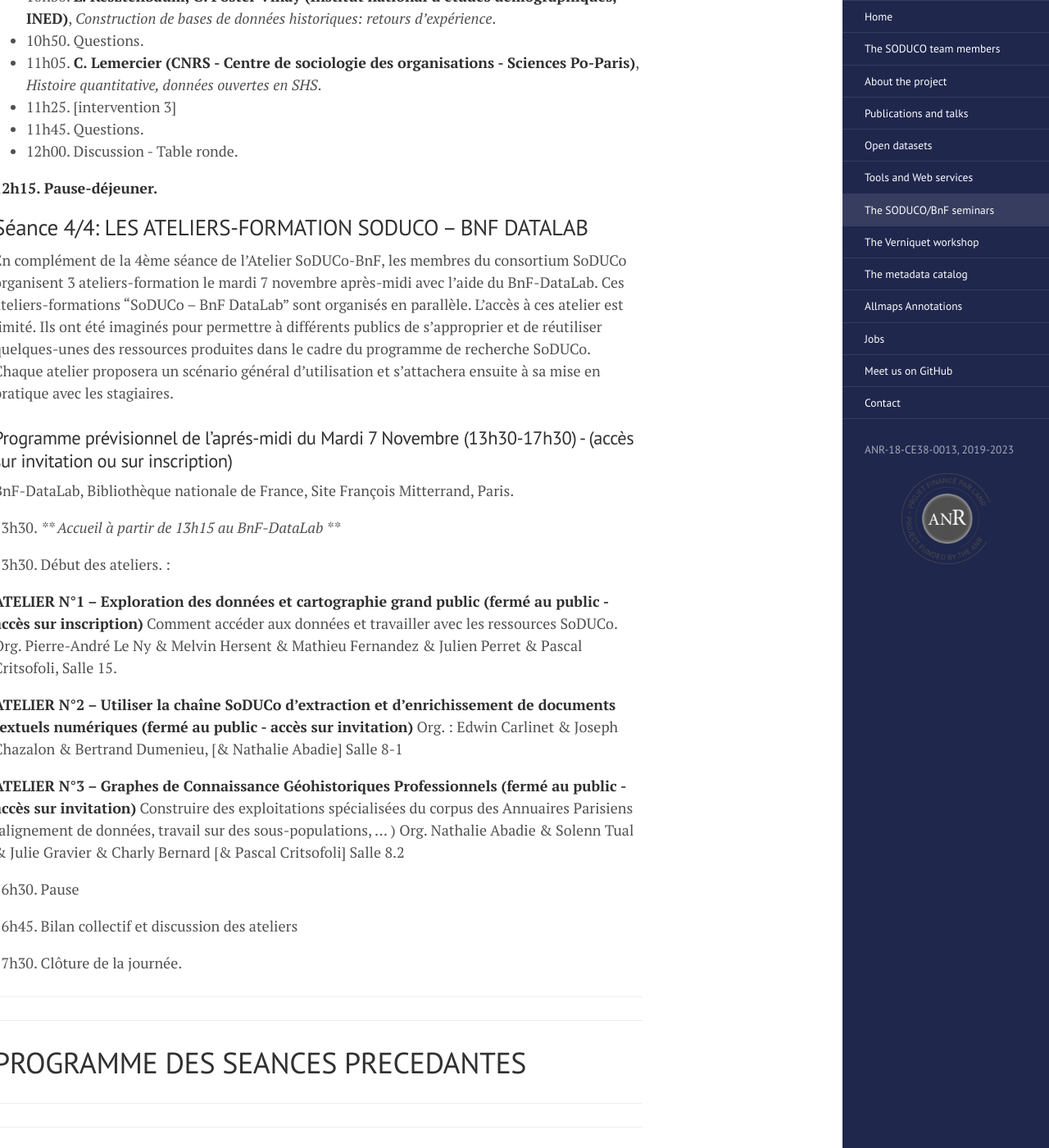
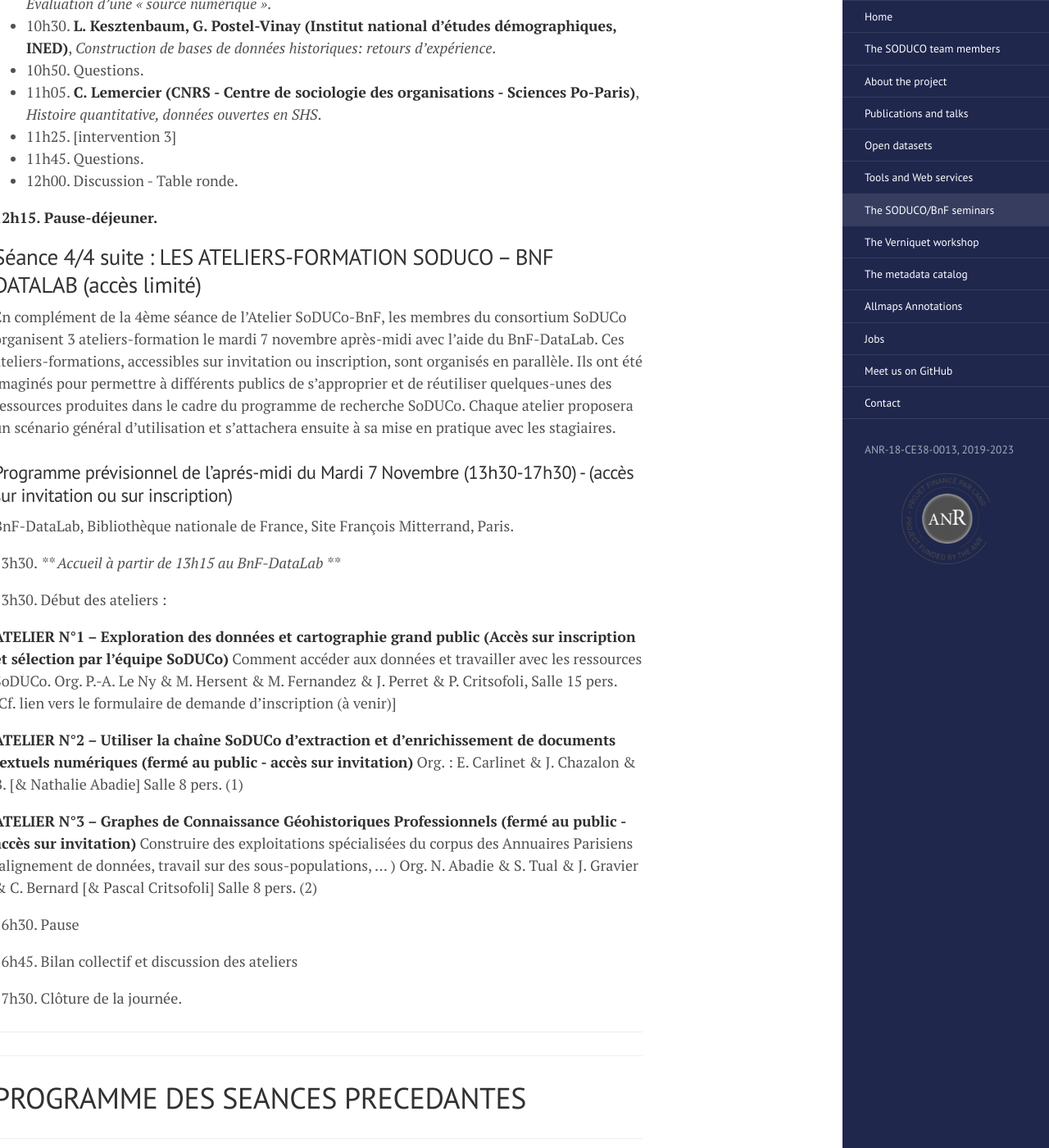
Before and after one commit to soduco/soduco.github.io, a Jekyll site: the page built from soduco_bnf_seminars.md, in a window 1280 px wide and 1400 px high, scrolled down 5656 px. Shown: the whole window at 82% size. Built offline with Jekyll 4.4.1, drawn with Linux system fonts in a browser that asks for light colours; some of the changed text lies outside the part shown.

Commit message:
MAJ programme J4 suite

```diff
--- a/soduco_bnf_seminars.md
+++ b/soduco_bnf_seminars.md
@@ -45,7 +45,6 @@
 
 ***
 ## Séance 4/4: Res(t)ituer les annuaires commerciaux et les évolutions de l’espace Parisien du XIXe siècle - Partager l’expérience et les ressources du programme ANR SoDUCo
-
 {: #seance4 }
 
 **Séminaire de clôture du programme ANR SoDUCo**
@@ -80,9 +79,9 @@
 
 - 10h00. **SoDUCo team**, _Catalogage et diffusion des données dans le programme SoDUCo_.
 - 10h30. Questions.
-- 10h45. **J. Schoonman, B. Spaan & M. Claeys Bouuaert ([Allmaps](https://allmaps.org/))**, Présentation du consortium [Allmaps](https://allmaps.org/).
-- 11h05. **M. Denel et al. (Wikimedia France)**, _Science participative, science ouverte. L'expérience de Wikimedia France_**
-- 11h25. **Adeline Joffres (Huma-num)**, Sous réserve.
+- 10h45. **J. Schoonman, B. Spaan & M. Claeys Bouuaert** ([Allmaps](https://allmaps.org/)), Présentation du consortium [Allmaps](https://allmaps.org/).
+- 11h05. **M. Denel et al.** (Wikimedia France), _Science participative, science ouverte. L'expérience de Wikimedia France_**
+- 11h25. **Adeline Joffres** (Huma-num), Sous réserve.
 - 11h45. Questions.
 - 12h00. Discussion - Table ronde.
 
@@ -94,15 +93,14 @@
 
 **14h00 - 16h30 - Session Extraction et structuration des données**
 
-14h00. **SoDUCo team**, _Extraction et structuration de données dans le programme SoDUCo_.
-
 Cette demi-journée revient sur les questions d’analyse automatique de documents anciens semi-structurés, de la détection de leur mise en page à la structuration spatio-temporelle des informations qu’ils contiennent. Nous y présenterons les travaux réalisés dans le projet SoDUCo sur les annuaires du commerce parisien du XIXe siècle pour permettre le suivi spatio-temporel de chaque commerce recensé dans ces annuaires. Sur la base de ces expériences, il nous semble utile d’élargir les discussions sur deux aspects ouvrant encore de nombreuses perspectives de recherche : l’analyse automatique de documents anciens et la représentation de connaissances géohistoriques.
 
-- 14h30. **C. Duvette et P. Kervegan (Département des études et de la recherche - INHA)**, _Chapeliers, architectes, nouveautés : géo-analyse des activités visibles et invisibles d'un quartier_
+- 14h00. **SoDUCo team**, _Extraction et structuration de données dans le programme SoDUCo_.
+- 14h30. **C. Duvette et P. Kervegan** (Département des études et de la recherche - Institut national d'histoire de l'art, INHA), _Chapeliers, architectes, nouveautés : géo-analyse des activités visibles et invisibles d'un quartier_
 - 14h50. Questions.
 - 15h05. Pause café.
-- 15h20. **N. Hernandez, W. Charles (Université de Toulouse Jean Jaurès, IRIT) et S. Poublanc (Université de Toulouse Jean Jaurès, Framespa)**, _Représenter les territoires de la France moderne dans des graphes de connaissances : le projet OBARDI_.
-- 15h40. **C. Kermorvant ((TEKLIA)[https://teklia.com/fr/])**, _Nouvelles approches pour l’extraction d’informations dans des documents numérisés_.
+- 15h20. **N. Hernandez, W. Charles** (_Institut de Recherche en Informatique de Toulouse_ - IRIT, Université de Toulouse Jean Jaurès) et **S. Poublanc** (_France, Amérique, Espagne, Sociétés, Pouvoirs, Acteurs_- Framespa, Université de Toulouse Jean Jaurès, Framespa), _Représenter les territoires de la France moderne dans des graphes de connaissances : le projet OBARDI_.
+- 15h40. **C. Kermorvant** ([TEKLIA](https://teklia.com/fr/)), _Nouvelles approches pour l’extraction d’informations dans des documents numérisés_.
 - 16h00. Questions.
 - 16h15. Discussion - Table ronde.
 
@@ -110,7 +108,7 @@
 
 **16h45 - 17h30 - Keynote**
 
-- 16h45. *Keynote*: Marc Barthelemy, Research Director, Institut de Physique Théorique, Commissariat à l'Energie Atomique et aux Energies Alternatives (CEA) et Julie Gravier, Postdoc, Centre de recherches historiques (CRH) et Centre d'analyse et de mathématique sociales (CAMS), Ecole des hautes études en sciences sociales :
+- 16h45. *Keynote*: **M. Barthelemy** (Institut de Physique Théorique, Commissariat à l'Energie Atomique et aux Energies Alternatives) et **J. Gravier** (Centre de recherches historiques - CRH et Centre d'analyse et de mathématique sociales - CAMS, Ecole des hautes études en sciences sociales) :
 
 **17h30. Clôture de la journée.**
 
@@ -134,12 +132,11 @@
 
 **12h15. Pause-déjeuner.**
 
-## Séance 4/4: LES ATELIERS-FORMATION SODUCO – BNF DATALAB
-
+## Séance 4/4 suite : LES ATELIERS-FORMATION SODUCO – BNF DATALAB (accès limité)
 {: #seance4_ateliers }
 
 En complément de la 4ème séance de l'Atelier SoDUCo-BnF, les membres du consortium SoDUCo organisent 3 ateliers-formation le mardi 7 novembre après-midi avec l'aide du BnF-DataLab.
-Ces ateliers-formations "SoDUCo – BnF DataLab" sont organisés en parallèle. L'accès à ces atelier est limité. Ils ont été imaginés pour permettre à différents publics de s’approprier et de réutiliser quelques-unes des ressources produites dans le cadre du programme de recherche SoDUCo. Chaque atelier proposera un scénario général d’utilisation et s’attachera ensuite à sa mise en pratique avec les stagiaires.
+Ces ateliers-formations, accessibles sur invitation ou inscription, sont organisés en parallèle. Ils ont été imaginés pour permettre à différents publics de s’approprier et de réutiliser quelques-unes des ressources produites dans le cadre du programme de recherche SoDUCo. Chaque atelier proposera un scénario général d’utilisation et s’attachera ensuite à sa mise en pratique avec les stagiaires.
 
 ### Programme prévisionnel de l'aprés-midi du Mardi 7 Novembre (13h30-17h30) - (accès sur invitation ou sur inscription)
 
@@ -147,18 +144,19 @@
 
 13h30. *** Accueil à partir de 13h15 au BnF-DataLab ***
 
-13h30. Début des ateliers.  :
+13h30. Début des ateliers  :
 
-**ATELIER N°1 – Exploration des données et cartographie grand public (fermé au public - accès sur inscription)**
+**ATELIER N°1 – Exploration des données et cartographie grand public (Accès sur inscription et sélection par l'équipe SoDUCo)**
 Comment accéder aux données et travailler avec les ressources SoDUCo.
-Org. Pierre-André Le Ny & Melvin Hersent & Mathieu Fernandez & Julien Perret & Pascal Critsofoli, Salle 15.
+Org. P.-A. Le Ny & M. Hersent & M. Fernandez & J. Perret & P. Critsofoli, Salle 15 pers.
+[Cf. lien vers le formulaire de demande d’inscription (à venir)]
 
 **ATELIER N°2 – Utiliser la chaîne SoDUCo d’extraction et d’enrichissement de documents textuels numériques (fermé au public - accès sur invitation)**
-Org. : Edwin Carlinet & Joseph Chazalon & Bertrand Dumenieu, [& Nathalie Abadie] Salle 8-1
+Org. : E. Carlinet & J. Chazalon & B. [& Nathalie Abadie] Salle 8 pers. (1)
 
 **ATELIER N°3 – Graphes de Connaissance Géohistoriques Professionnels (fermé au public - accès sur invitation)**
 Construire des exploitations spécialisées du corpus des Annuaires Parisiens (alignement de données, travail sur des sous-populations, … )
-Org. Nathalie Abadie & Solenn Tual & Julie Gravier & Charly Bernard [& Pascal Critsofoli] Salle 8.2
+Org. N. Abadie & S. Tual & J. Gravier & C. Bernard [& Pascal Critsofoli] Salle 8 pers. (2)
 
 16h30. Pause
 
```
Also changed, not shown: other parts of soduco_bnf_seminars.md (+1 -1 lines).
